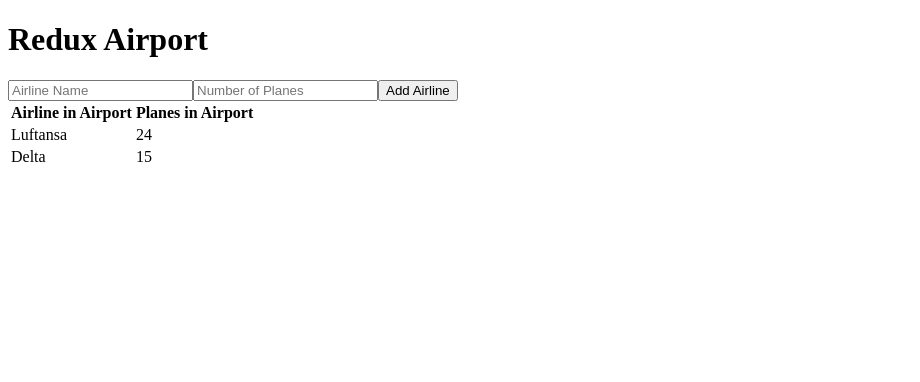
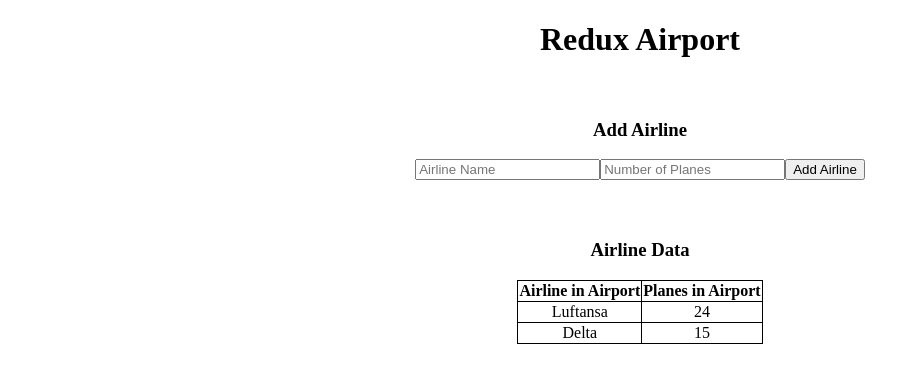
Before and after one commit to KxcCarter/redux-airport, a React (Create React App) app: page / in a window 1280 px wide. Shown: the top 382 px of the page, without its empty margins (0-920 px from the left). Built offline with nearby package versions, Linux system fonts and the light colour scheme.

Commit message:
Centers elements on page.

```diff
--- a/src/components/AirlineList/AirlineList.js
+++ b/src/components/AirlineList/AirlineList.js
@@ -13,6 +13,8 @@ class AirlineList extends Component {
       );
     });
     return (
+      <div className="wrapper">
+        <h3>Airline Data</h3>
         <table>
           <thead>
             <tr>
@@ -22,6 +24,7 @@ class AirlineList extends Component {
           </thead>
           <tbody>{airlinesInAirport}</tbody>
         </table>
+      </div>
     );
   }
 }
--- a/src/components/FormAddAirline/FormAddAirline.js
+++ b/src/components/FormAddAirline/FormAddAirline.js
@@ -30,7 +30,8 @@ class FormAddAirline extends Component {
   };
   render() {
     return (
-      <div>
+      <div className="wrapper">
+        <h3>Add Airline</h3>
         <form onSubmit={this.clickAddAirline}>
           <input
             onChange={(event) => this.handleInputChange(event, 'enteredAirline')}
--- /dev/null
+++ b/src/index.css
@@ -0,0 +1,18 @@
+table {
+  border-collapse: collapse;
+  margin: auto;
+}
+
+.wrapper {
+  padding: 20px;
+}
+
+body {
+  text-align: center;
+}
+
+table,
+th,
+td {
+  border: 1px solid black;
+}
--- a/src/index.js
+++ b/src/index.js
@@ -3,6 +3,7 @@ import ReactDOM from 'react-dom';
 import App from './components/App/App';
 import { createStore, combineReducers } from 'redux';
 import { Provider } from 'react-redux';
+import './index.css';
 
 // This is a reducer. It handles state for arrays or objects.
 
```
Lines whose indentation alone changed are shown as unchanged.
